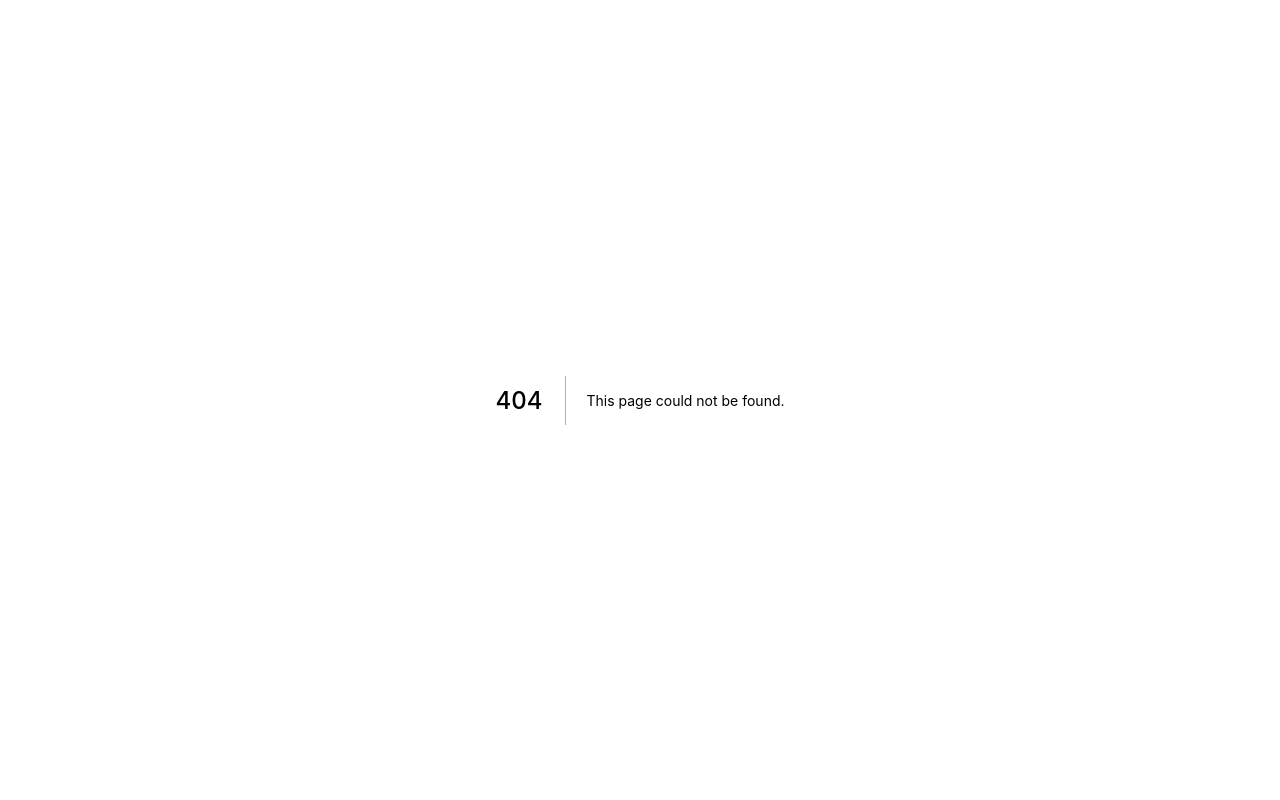
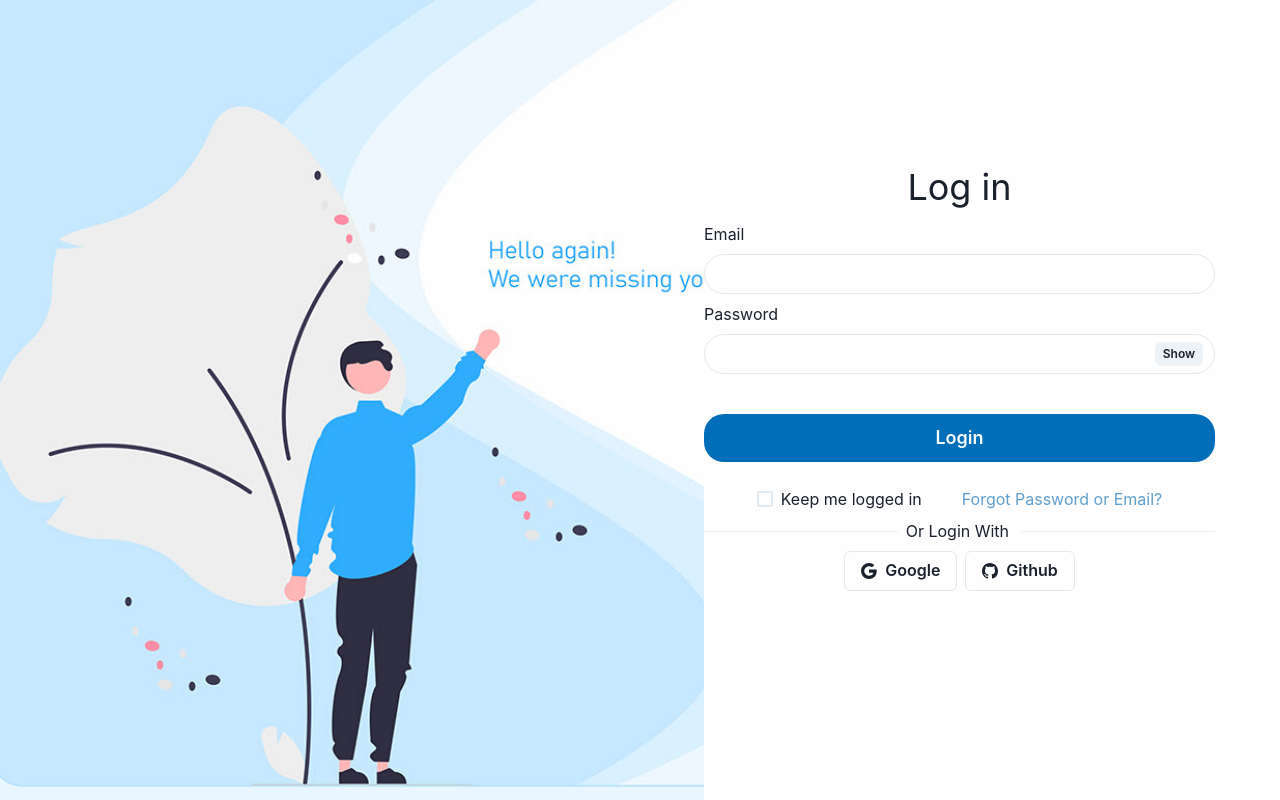
Before and after one commit to Khalifa1997/next-weather-app, a Next.js app: page / in a window 1280 px wide. Before the commit this address had no page. Built offline with nearby package versions, Linux system fonts and the light colour scheme.

Commit message:
Added Login page

```diff
--- /dev/null
+++ b/pages/index.tsx
@@ -0,0 +1,123 @@
+import {
+  Box,
+  Flex,
+  Text,
+  Input,
+  InputGroup,
+  InputRightElement,
+  Button,
+  Checkbox,
+  Divider,
+  HStack,
+} from "@chakra-ui/react";
+import Head from "next/head";
+import React, { useState } from "react";
+import { BsFacebook, BsGithub, BsGoogle, BsTwitter } from "react-icons/bs";
+import bg from "../public/bacakground.png";
+
+const Index = () => {
+  const [show, setShow] = useState(false);
+  const handlePasswordClick = () => {
+    setShow((state) => !state);
+  };
+  return (
+    <Flex
+      height="100vh"
+      width="100vw"
+      position="relative"
+      backgroundColor="#fefefe"
+    >
+      <Head>
+        <title>Home</title>
+      </Head>
+      <Box
+        backgroundImage={`url(${bg.src})`}
+        backgroundSize="cover"
+        backgroundRepeat="no-repeat"
+        height="100%"
+        width="55%"
+      ></Box>
+      <Flex
+        direction="column"
+        position="absolute"
+        left="55%"
+        top="20%"
+        backgroundColor="#fefefe"
+      >
+        <Text textAlign="center" fontSize="4xl">
+          Log in
+        </Text>
+        <Flex direction="column">
+          <Text textAlign="left" fontSize="medium" marginY="2">
+            Email
+          </Text>
+          <Input borderRadius="20px" htmlSize={40} width="auto" type="email" />
+          <Text textAlign="left" fontSize="medium" marginY="2">
+            Password
+          </Text>
+          <InputGroup>
+            <Input
+              borderRadius="20px"
+              type={show ? "text" : "password"}
+              htmlSize={40}
+              width="auto"
+            />
+            <InputRightElement width="4.5rem">
+              <Button h="1.5rem" size="xs" onClick={handlePasswordClick}>
+                {show ? "Hide" : "Show"}
+              </Button>
+            </InputRightElement>
+          </InputGroup>
+          <Button
+            size="lg"
+            mt="40px"
+            backgroundColor="#006eb9"
+            borderRadius="20px"
+            color="#f7fdfb"
+            _hover={{ bg: "#1193ec" }}
+            _active={{
+              bg: "#1193ec",
+              transform: "scale(0.95)",
+            }}
+            _focus={{
+              boxShadow:
+                "0 0 1px 2px rgba(88, 144, 255, .75), 0 1px 1px rgba(0, 0, 0, .15)",
+            }}
+          >
+            Login
+          </Button>
+          <Flex
+            gap="40px"
+            justifyContent="center"
+            alignItems="center"
+            mt="25px"
+          >
+            <Checkbox ml="20px" size="md">
+              Keep me logged in
+            </Checkbox>
+            <Text mr="20px" color="#5f9fcf">
+              Forgot Password or Email?
+            </Text>
+          </Flex>
+          <Flex align="center">
+            <Divider />
+            <Text padding="2" width="300px">
+              Or Login With
+            </Text>
+            <Divider />
+          </Flex>
+          <HStack marginX="auto">
+            <Button variant="outline" leftIcon={<BsGoogle />}>
+              Google
+            </Button>
+            <Button variant="outline" leftIcon={<BsGithub />}>
+              Github
+            </Button>
+          </HStack>
+        </Flex>
+      </Flex>
+    </Flex>
+  );
+};
+
+export default Index;
```
Also changed, not shown: public/bacakground.png (added).
